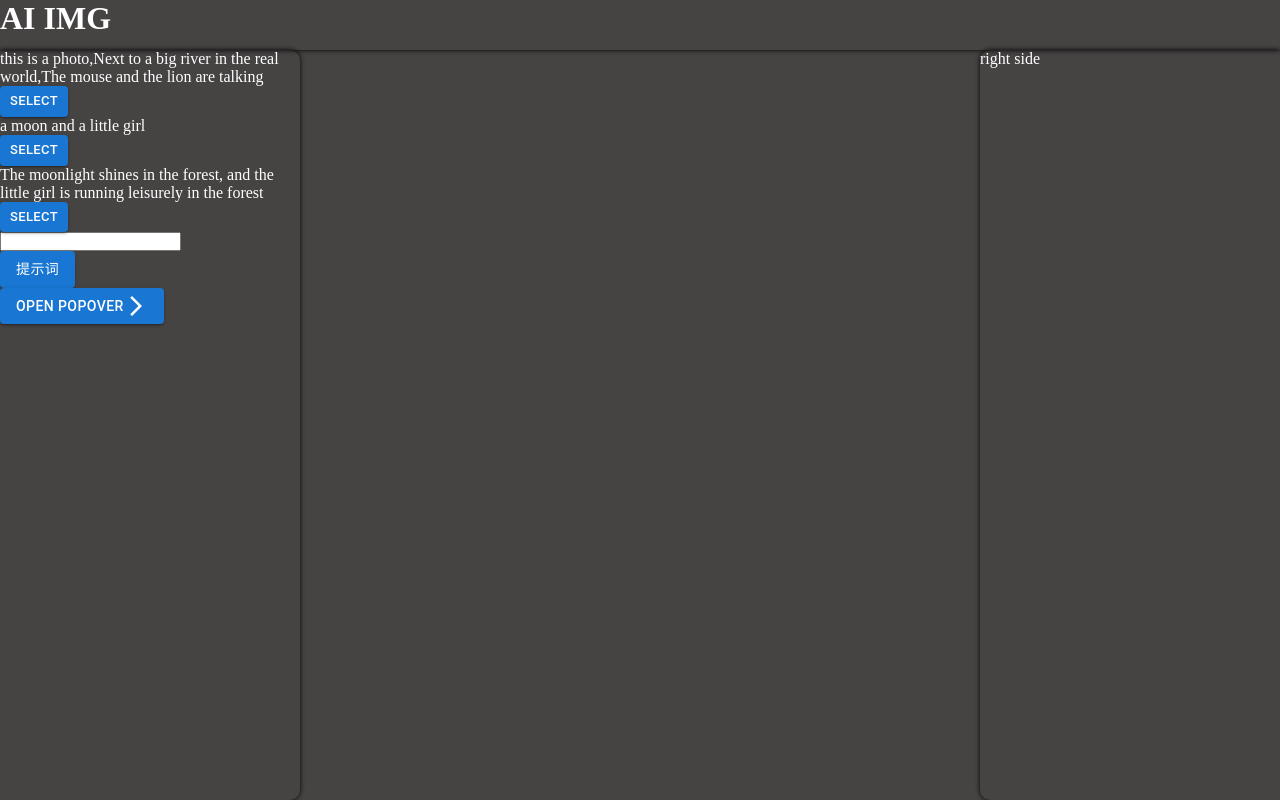
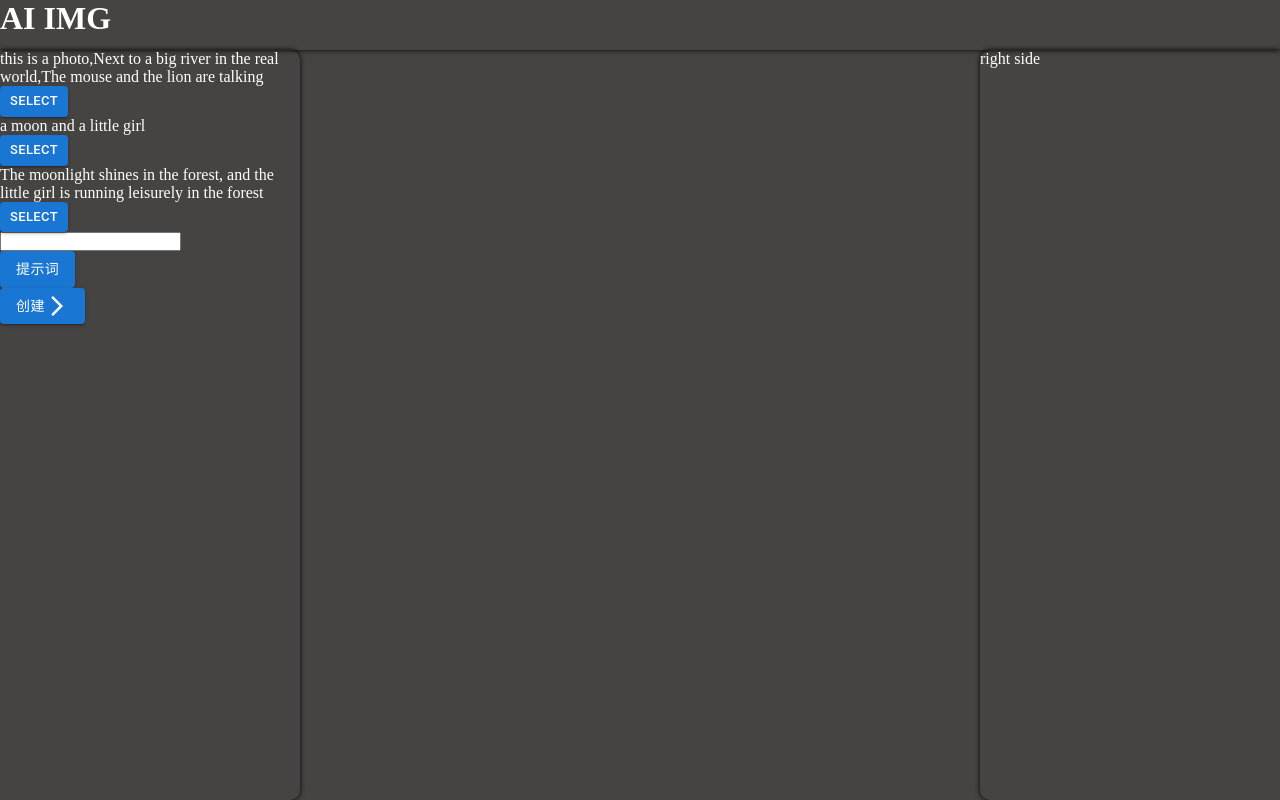
Before and after one commit to linround/AI_IMG, a React (Vite) app: page / in a window 1280 px wide. Built offline with nearby package versions, Linux system fonts and the light colour scheme; what @fal-ai/serverless-client would draw is missing.

Commit message:
feature: add mui

```diff
--- a/src/AIModels/SDXLLightning.tsx
+++ b/src/AIModels/SDXLLightning.tsx
@@ -56,7 +56,7 @@ export function SDXLLightning() {
       </div>
       <div>
         <Button aria-describedby={id} variant="contained" onClick={handleClick}>
-          Open Popover
+          创建
           <ArrowForwardIosIcon />
         </Button>
         <Popover
```
